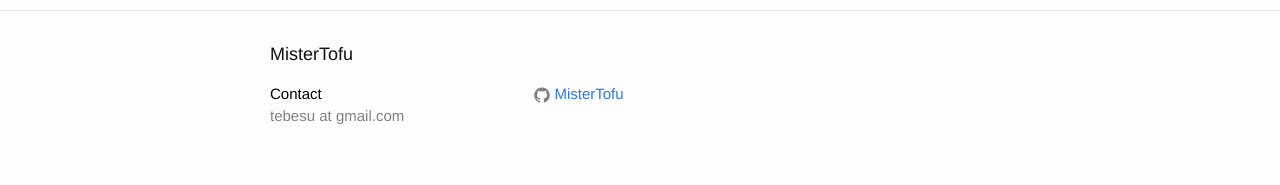
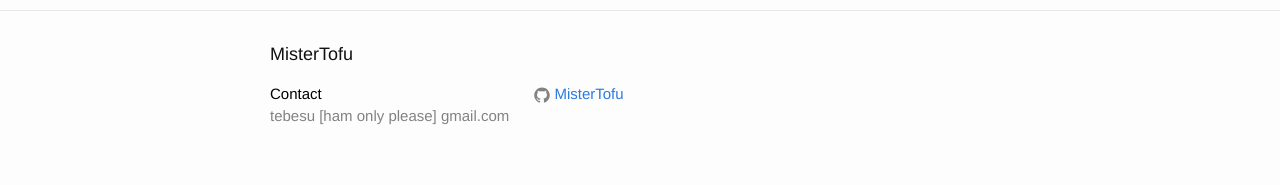
Before and after one commit to tebesu/tebesu.github.io, a Jekyll site: the page built from _posts/2015-04-20-BuildingAndroid.markdown, in a window 1280 px wide. Shown: the part 1451-1636 px from the top of the page. Built offline with Jekyll 4.4.1, drawn with Linux system fonts in a browser that asks for light colours; comment, search, counter and statistics services are not loaded.

Commit message:
changed email address hopefully to get less spam

```diff
--- a/_config.yml
+++ b/_config.yml
@@ -1,6 +1,6 @@
 # Site settings
 title: MisterTofu
-email: tebesu at gmail.com
+email: tebesu [ham only please] gmail.com
 description:
 baseurl: "" # the subpath of your site, e.g. /blog/
 url: "https://mistertofu.github.io/" # the base hostname & protocol for your site
```
